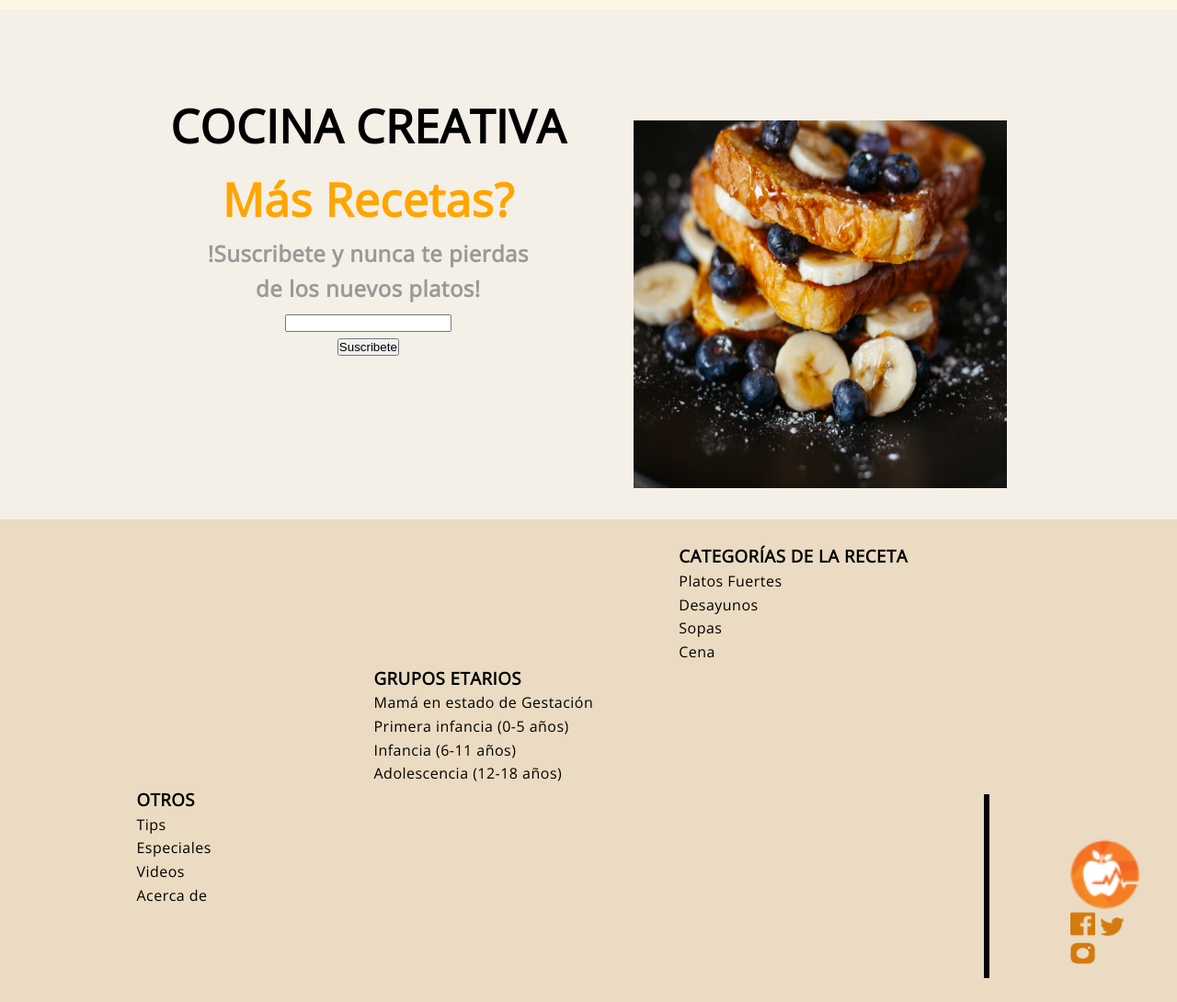
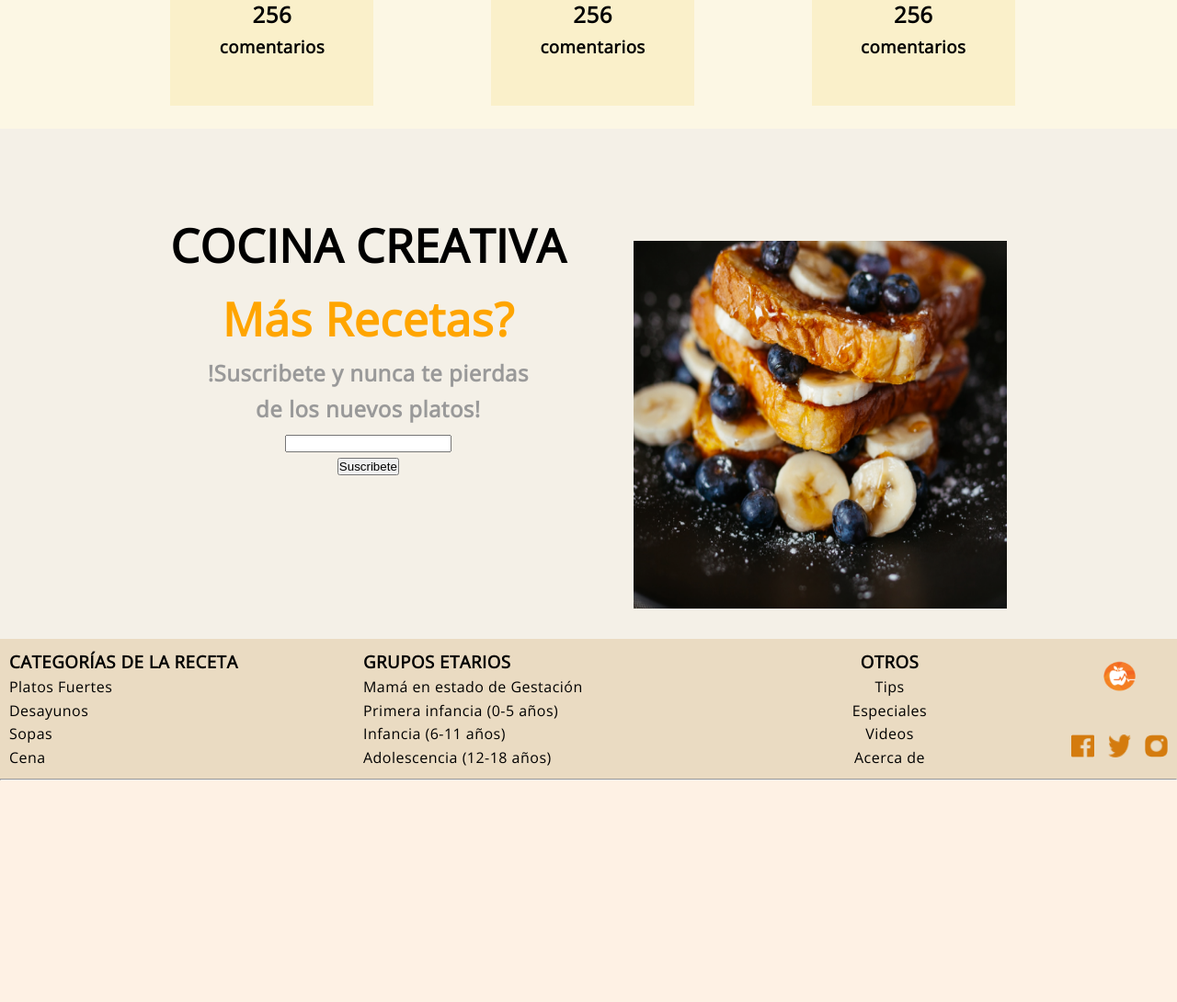
Before and after one commit to cavargas10/YUMMYCreativeFooc, a PHP site: page / in a window 1280 px wide. Shown: the part 4018-5108 px from the top of the page at 92% size. After the commit the page ends 4867 px from the top, so only its background shows below. Run offline with PHP 8.4, Linux system fonts and the light colour scheme.

Commit message:
modificacion del footer

```diff
--- a/ProyectoWeb/css/style.css
+++ b/ProyectoWeb/css/style.css
@@ -2,6 +2,7 @@
 *{
     margin: 0;
     padding: 0;
+
 
 }
 
@@ -110,7 +111,7 @@ nav ul li:hover{
     background-color: #FCF7E4;
     justify-content: center;
     flex-flow:wrap ;
-    margin-top: -0.5%;
+    margin-top: 5%;
     padding-bottom: 60px;
 }
 
@@ -172,13 +173,14 @@ color: #444;
     top: 35px;
     height: 15vh;
     margin: 15px;
-    flex-direction: column;
-    justify-content: center;
-    align-items: center;
     font-size: 30px;
+    padding-bottom: 30px;
+    text-align: center;
+
 }
 .new-recetas h2{
     color: rgb(153, 152, 152);
+
 }
 
   /*  cards*/
@@ -338,19 +340,79 @@ transition: all 0.3s ease 0s;
 .footer{
     background-color: #EADBC2;
     color: black;
-    padding: 2%;
+
 }
+.footer .footer1{
+    display: flex;
+}
+.footer1 .d1{
+    padding: 10px 0 10px 10px;
+    text-align: left;
+    width: 30%;
+}
+.footer1 .d2{
+    padding: 10px 0 10px 10px;
+    text-align: left;
+
+    width: 30%;
+}
+.footer1 .d3{
+    padding: 10px 0 10px 10px;
+    text-align: left;
+
+    width: 30%;
+}
+.footer1 .d3 *{
+    text-align: center;
+}
+.footer .footer2{
+   display: flex;
+   align-items: center;
+   justify-content: space-between;
+   width: 10%;
+   flex-wrap: wrap;
+}
+.footer2 .df{
+    width: 100%;
+    display: flex;
+    justify-content: center;
+}
+.footer2 .redesSociales{
+    display: flex;
+    flex-wrap: wrap;
+    justify-content: space-evenly;
+    width: 100%;
+}
+.footer2 img{
+    height: 35px;
+    width: 35px;
+    margin: 5px;
+}
+.footer2 .redesSociales img{
+    display: flex;
+    flex-wrap: wrap;
+    height: 25px;
+    width: 25px;
+    margin: 5px;
+}
+
+
+/*
 .footer1 .d1{
     text-align: left;
     margin-left: 58%;
+    width: 33%;
+
 }
 .footer1 .d2{
     text-align: left;
     margin-left: 31%;
+    width: 33%;
 }
 .footer1 .d3{
     text-align: left;
     margin-left: 10%;
+    width: 33%;
 }
 .footer .footer2{
     margin-top: -3%;
@@ -366,6 +428,7 @@ transition: all 0.3s ease 0s;
     position: relative;
     margin-top: -130%;
 }
+
 hr{
     margin-top: -10%;
     margin-left: 85%;
@@ -375,3 +438,4 @@ hr{
     color:#000;
     background-color:#000;
    }
+   */
--- a/ProyectoWeb/index.html
+++ b/ProyectoWeb/index.html
@@ -303,19 +303,20 @@
                 <P>Videos</P>
                 <P>Acerca de</P>
               </div>
-
+              <section class="footer2">
+                <div class="df">
+                  <img src="img/logo.png" alt="">
+                </div>
+                <div class="redesSociales">
+                <img src="img/Vectorfb.png" alt="">
+                <img src="img/Vectortw.png" alt="">
+                <img src="img/Vectorins.png" alt="">
+                </div>
+              </section>
             </section>
             <hr>
 
-            <section class="footer2">
-              <div class="df">
-                <img src="img/logo.png" alt="">
-              </div>
 
-              <img src="img/Vectorfb.png" alt="">
-              <img src="img/Vectortw.png" alt="">
-              <img src="img/Vectorins.png" alt="">
-            </section>
           </footer>
 
       </main>
```
